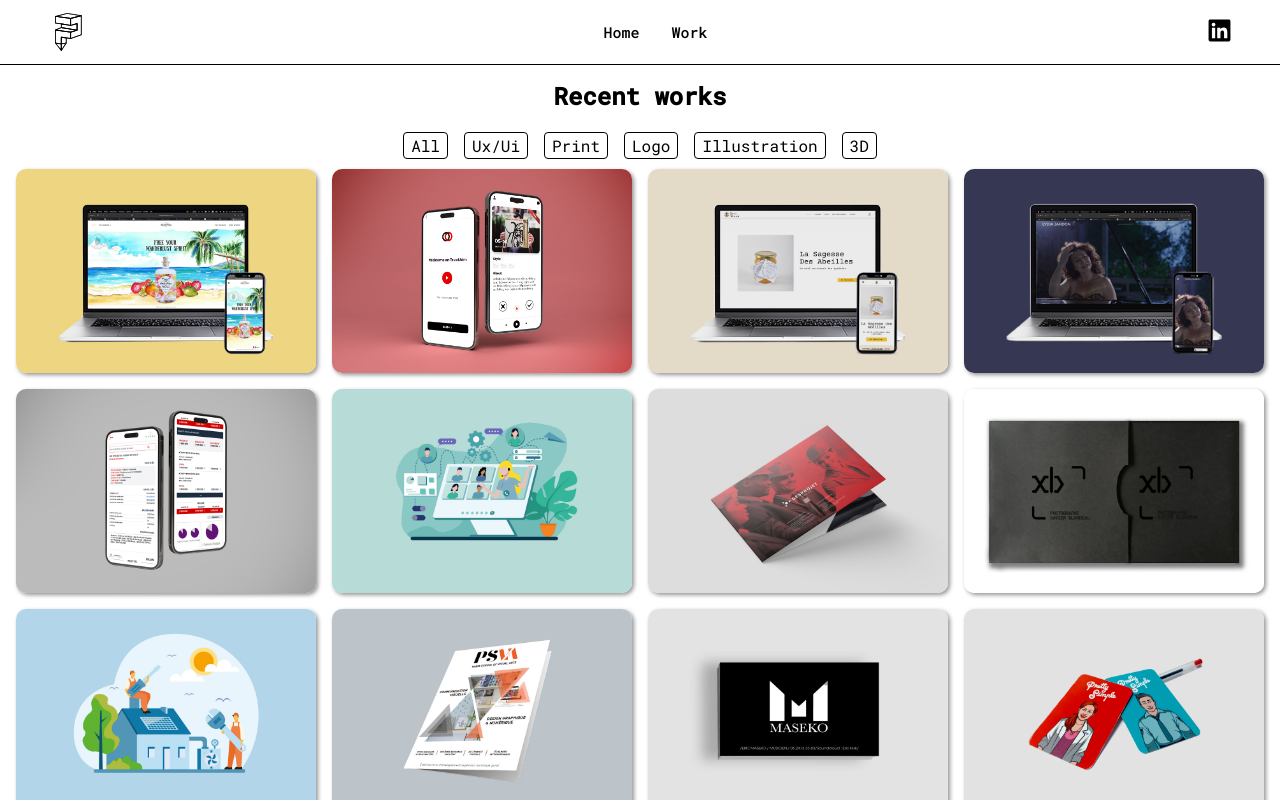
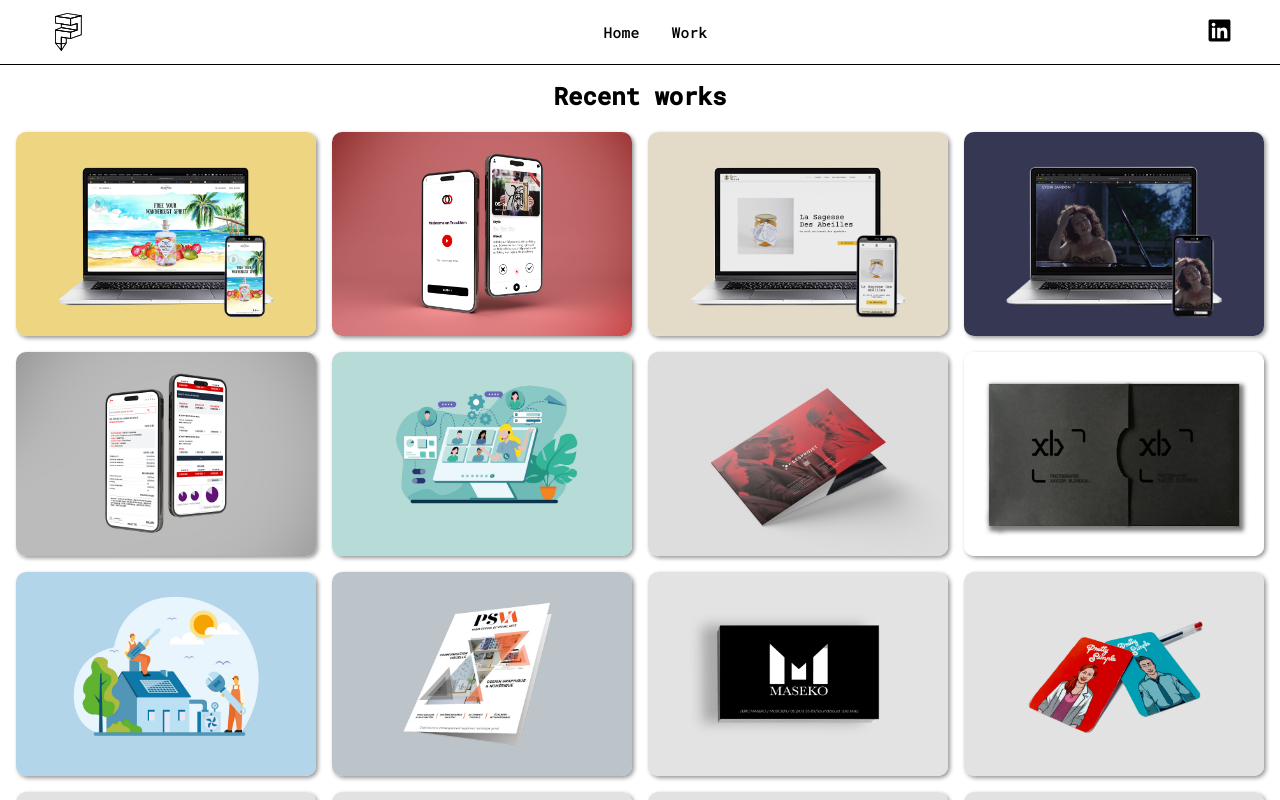
Before and after one commit to gregdevgrhdsg/react-portfolio-greg--v2, a React (Create React App) app: page /#/ in a window 1280 px wide. Both pictures are taken after a click on the element "Work". Shown: the top 800 px of the page. Built offline with nearby package versions, Linux system fonts and the light colour scheme.

Commit message:
clickable button

```diff
--- a/src/components/portfolio/Portfolio.jsx
+++ b/src/components/portfolio/Portfolio.jsx
@@ -33,18 +33,15 @@ const Portfolio = () => {
     <section className="work__container__section" id="work">
       <h2 className="section__title">Recent works</h2>
       <div className="work__filters">
-        <span className="work__item color-1" onClick={() => filterItems("All")}>All</span>
-        <span className="work__item color-1" onClick={() => filterItems("Ux/Ui")}>Ux/Ui</span>
-        <span className="work__item color-1" onClick={() => filterItems("Print")}>Print</span>
-        <span className="work__item color-1" onClick={() => filterItems("Logo")}>Logo</span>
-        <span className="work__item color-1" onClick={() => filterItems("Illustration")}>Illustration</span>
-        <span className="work__item color-1" onClick={() => filterItems("Branding")}>3D</span>
+        {/* ... (votre code existant) */}
       </div>
       <div className="work__container grid" ref={ref}>
         {filteredItems.map((elem) => {
-          const {id, image, title, category, button, link} = elem;
-          return(
-            <div className="work__card fade-in" key={id}>
+          const { id, image, title, category, button, link } = elem;
+          return (
+            <Link to={link} className="work__card-link" key={id}>
+              {/* Vous enveloppez la carte dans un lien */}
+              <div className="work__card fade-in">
                 <div className="work__thumbail">
                   <img src={image} alt="imageProject" className="work__img" />
                   <div className="work__mask"></div>
@@ -57,6 +54,7 @@ const Portfolio = () => {
                   )}
                 </div>
               </div>
+            </Link>
           )
         })}
       </div>
```
Lines whose indentation alone changed are shown as unchanged.
